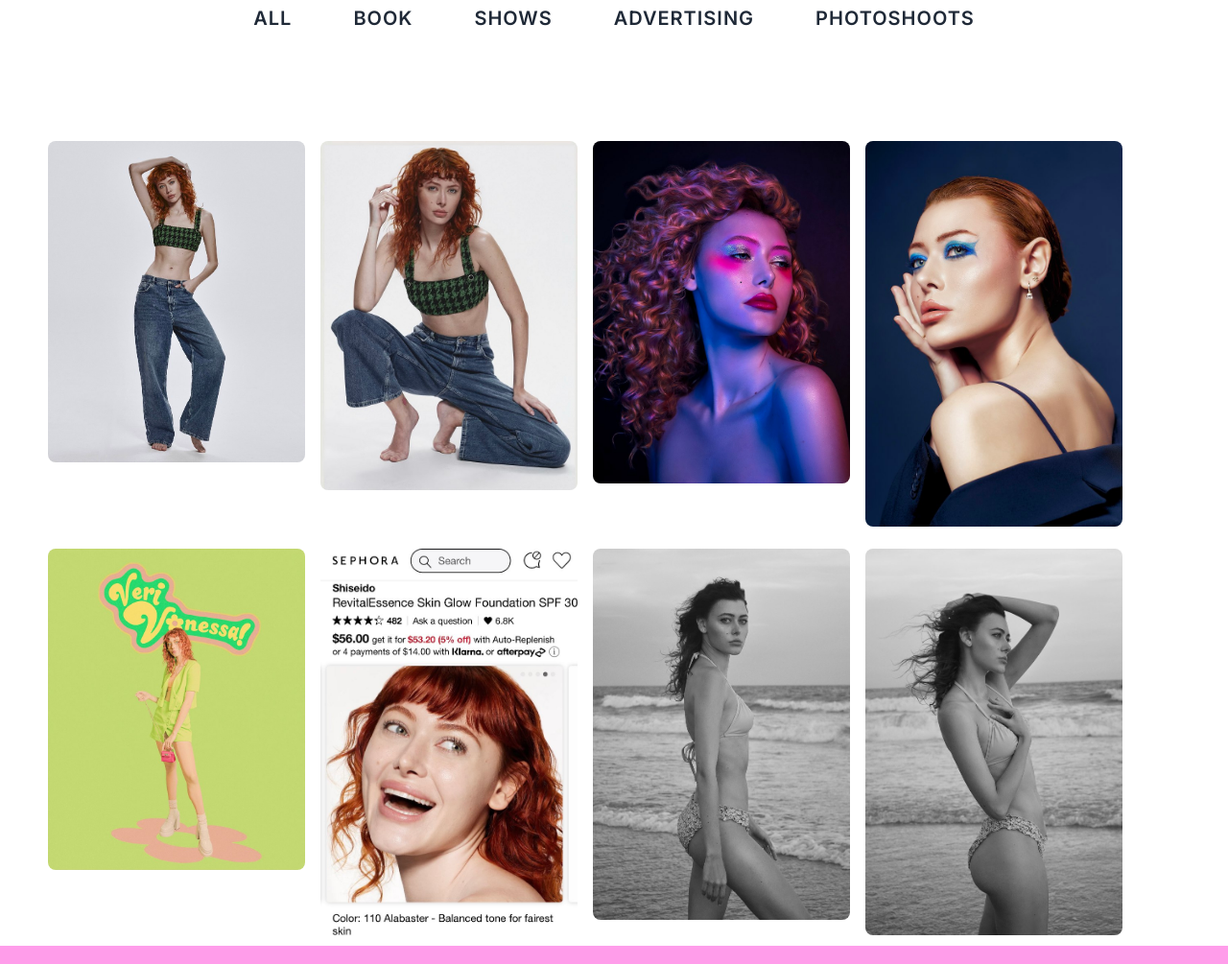
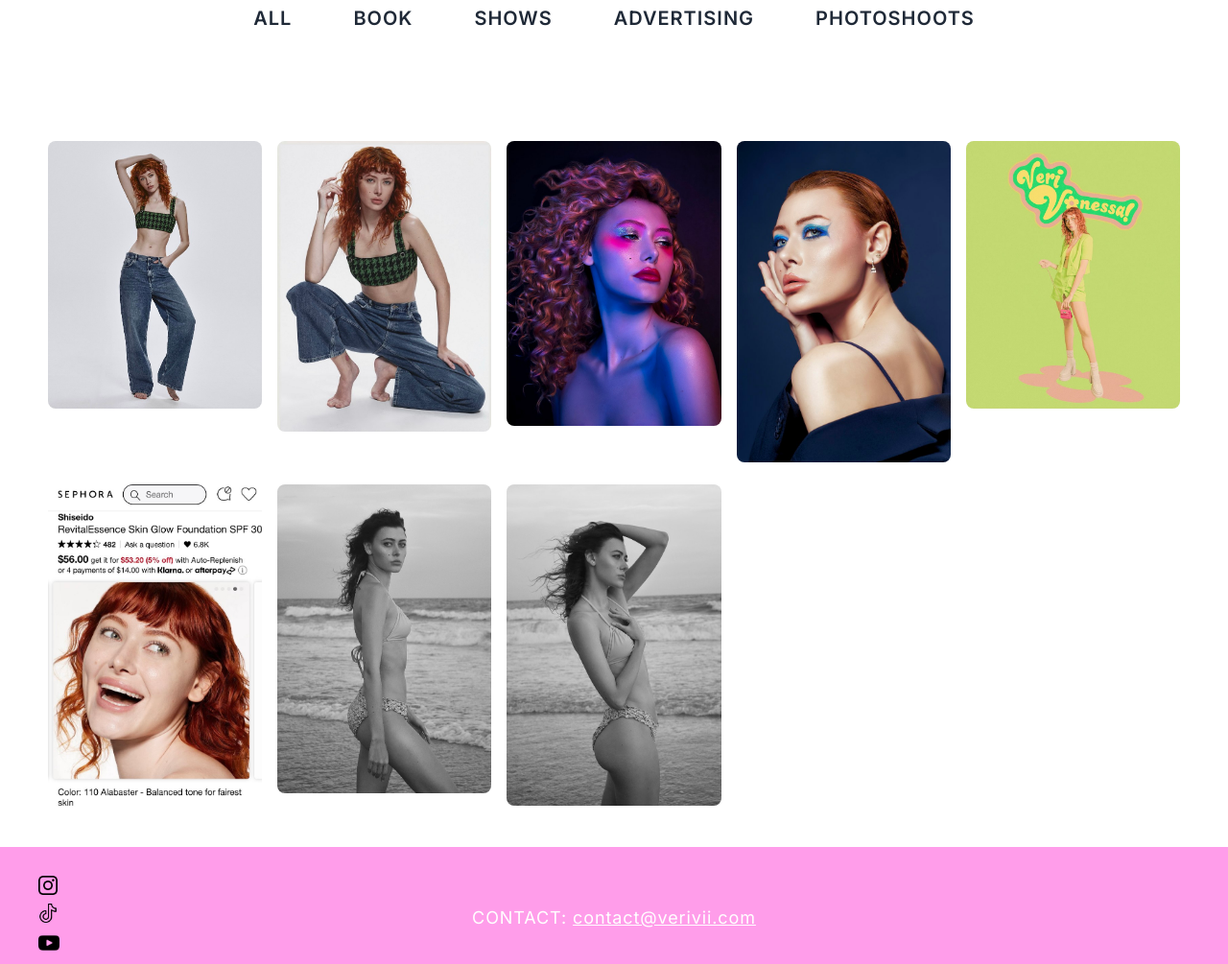
Before and after one commit to jfourson/vanessavii, a website built with Vite: page index.html in a window 1280 px wide. Shown: the part 1527-2532 px from the top of the page at 96% size. Built offline with nearby package versions, Linux system fonts and the light colour scheme.

Commit message:
gallery edits

```diff
--- a/src/style.css
+++ b/src/style.css
@@ -388,16 +388,16 @@ html {
 
 .portfolio-gallery {
   display: grid;
-  grid-template-columns: repeat(auto-fill, minmax(250px, 1fr));
+  grid-template-columns: repeat(auto-fit, minmax(200px, 1fr));
   gap: 16px;
-  margin-top: 2rem;
-  margin-left: 10px;
-  margin-right: 10px;
+  margin: 2rem auto;   /* auto centers it */
+  max-width: 1200px;   /* optional: keeps grid from being too wide on huge screens */
+  padding: 0 10px;     /* even spacing left and right */
 }
 
 @media (max-width: 767px) {
   .portfolio-gallery {
-    grid-template-columns: repeat(2, 1fr); /* 2 columns */
+    grid-template-columns: repeat(2, 1fr);
   }
 }
 
```
